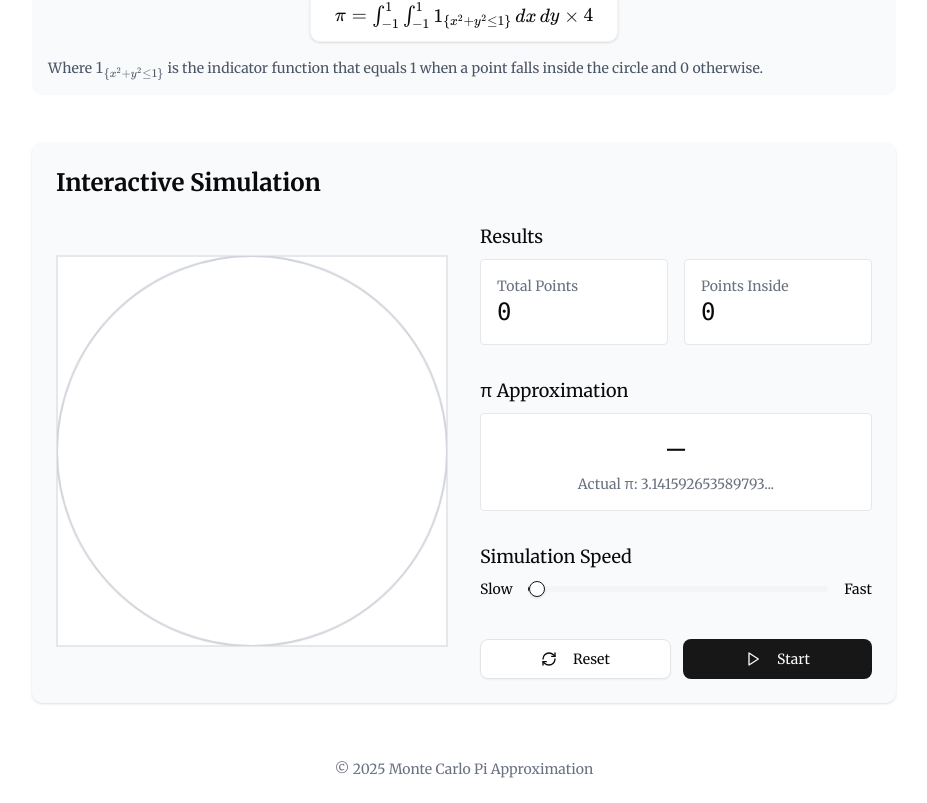
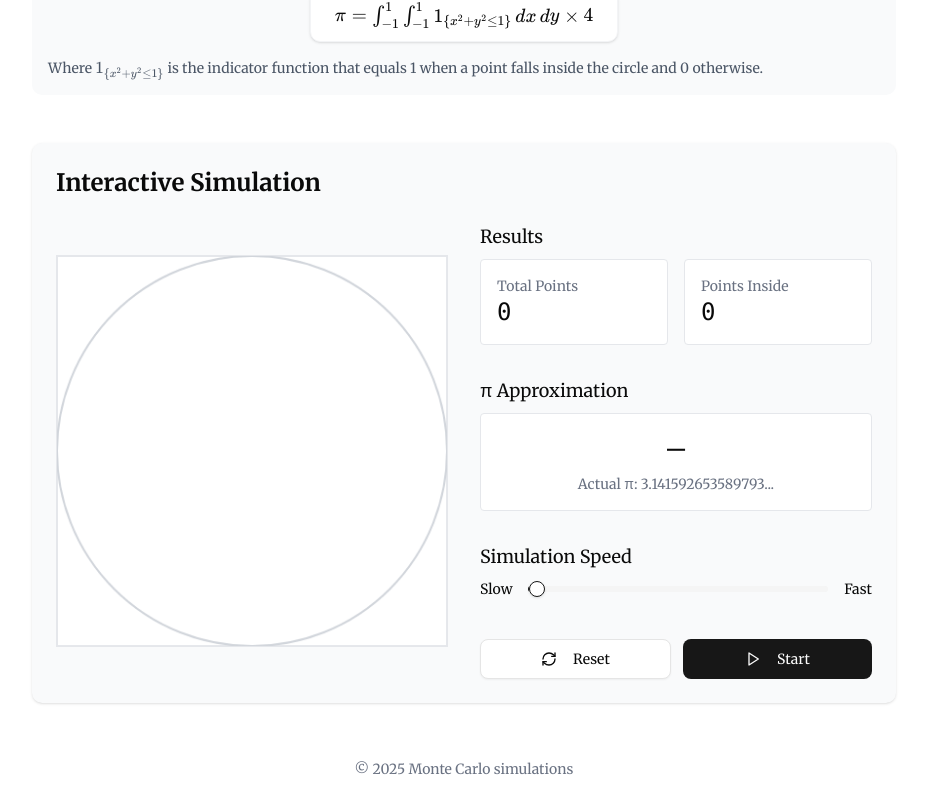
Before and after one commit to Bert0ns/montecarlo-simulation, a Next.js app: page / in a window 1280 px wide. Shown: the part 686-1489 px from the top of the page, without its empty margins (176-1103 px from the left). Built offline with nearby package versions, Linux system fonts and the light colour scheme.

Commit message:
refactor

```diff
--- a/components/LightShadowSimulation/index.tsx
+++ b/components/LightShadowSimulation/index.tsx
@@ -29,9 +29,6 @@ interface MouseDragInfo {
 
 const LightShadowSimulation: React.FC = () => {
     const canvasRef = React.useRef<HTMLCanvasElement | null>(null);
-    const canvasWidth = 600;
-    const canvasHeight = 400;
-    const maxRays = 5000;
     const initialSimulationState: SimulationState = {
         numRays: 10,
         showRays: true,
@@ -59,6 +56,15 @@ const LightShadowSimulation: React.FC = () => {
         fillColor: "#4a4a4a"
     }
     const [obstacle, setObstacle] = useState<Rectangle>(initialObstacleState);
+    const [mouseDragInfo, setMouseDragInfo] = useState<MouseDragInfo>({
+        isDragging: false,
+        targetType: null,
+        offsetX: 0,
+        offsetY: 0
+    });
+    const canvasWidth = 600;
+    const canvasHeight = 400;
+    const maxRays = 5000;
 
     const drawLightSource = useCallback((ctx :CanvasRenderingContext2D) => {
         ctx.fillStyle = lightSource.fillColor || '#d8b101';
@@ -69,16 +75,6 @@ const LightShadowSimulation: React.FC = () => {
         ctx.fillStyle = obstacle.fillColor || '#4a4a4a';
         ctx.fillRect(obstacle.position.x, obstacle.position.y, obstacle.width, obstacle.height);
     }, [obstacle]);
-
-    const [mouseDragInfo, setMouseDragInfo] = useState<MouseDragInfo>({
-        isDragging: false,
-        targetType: null,
-        offsetX: 0,
-        offsetY: 0
-    });
-
-
-
 
     useEffect(() => {
         const canvas = canvasRef.current;
@@ -99,7 +95,6 @@ const LightShadowSimulation: React.FC = () => {
             point.y <= rect.position.y + rect.height
         );
     };
-
     const handleMouseDown = (e: React.MouseEvent<HTMLCanvasElement>) => {
         if (!canvasRef.current) return;
         const canvas = canvasRef.current;
--- a/components/SiteFooter/index.tsx
+++ b/components/SiteFooter/index.tsx
@@ -2,7 +2,7 @@
 const SiteFooter = () => {
     return (
         <footer className="py-6 text-center text-sm text-gray-500">
-            <p>© {new Date().getFullYear()} Monte Carlo Pi Approximation</p>
+            <p>© {new Date().getFullYear()} Monte Carlo simulations</p>
         </footer>
     )
 }
```
